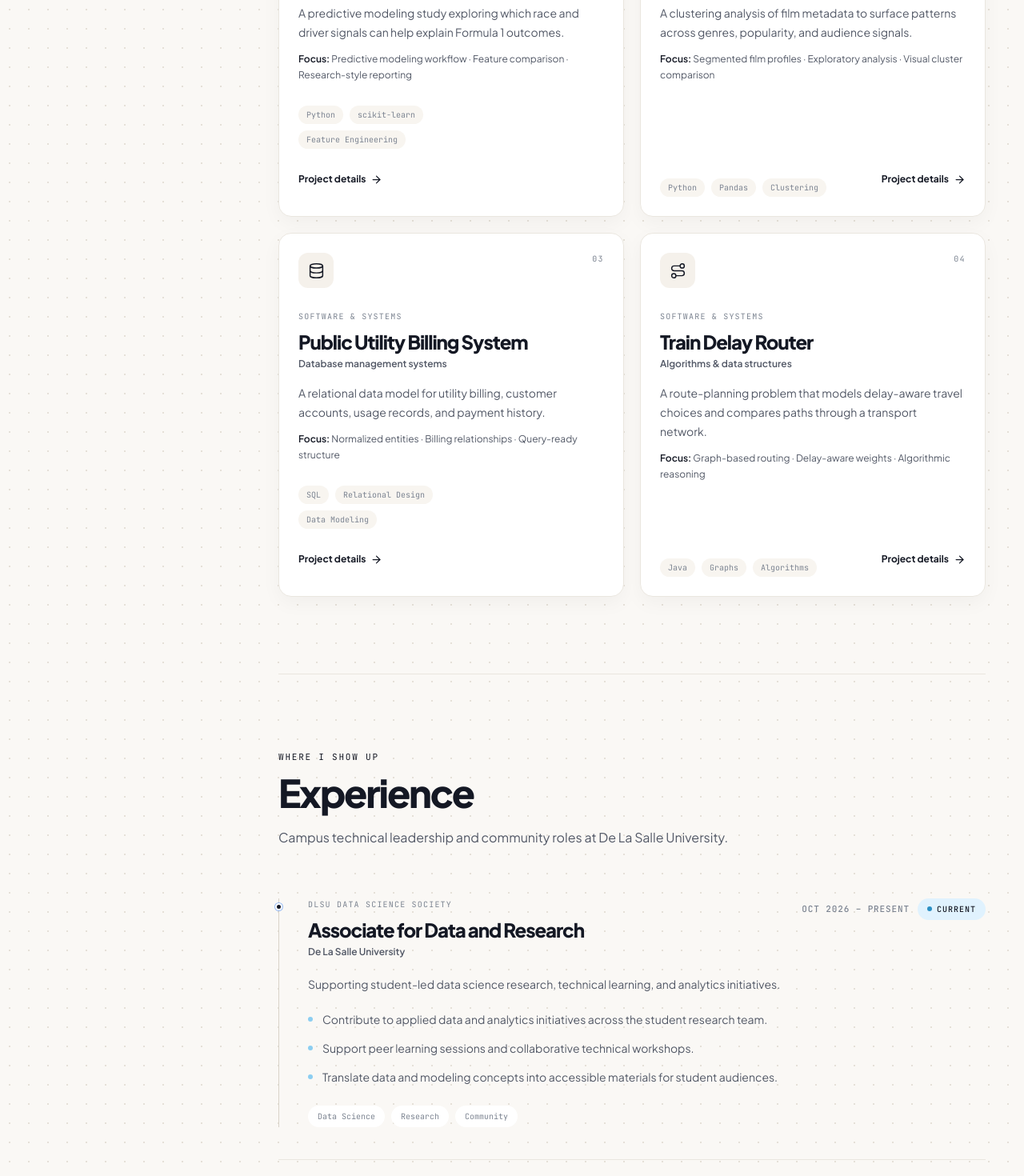
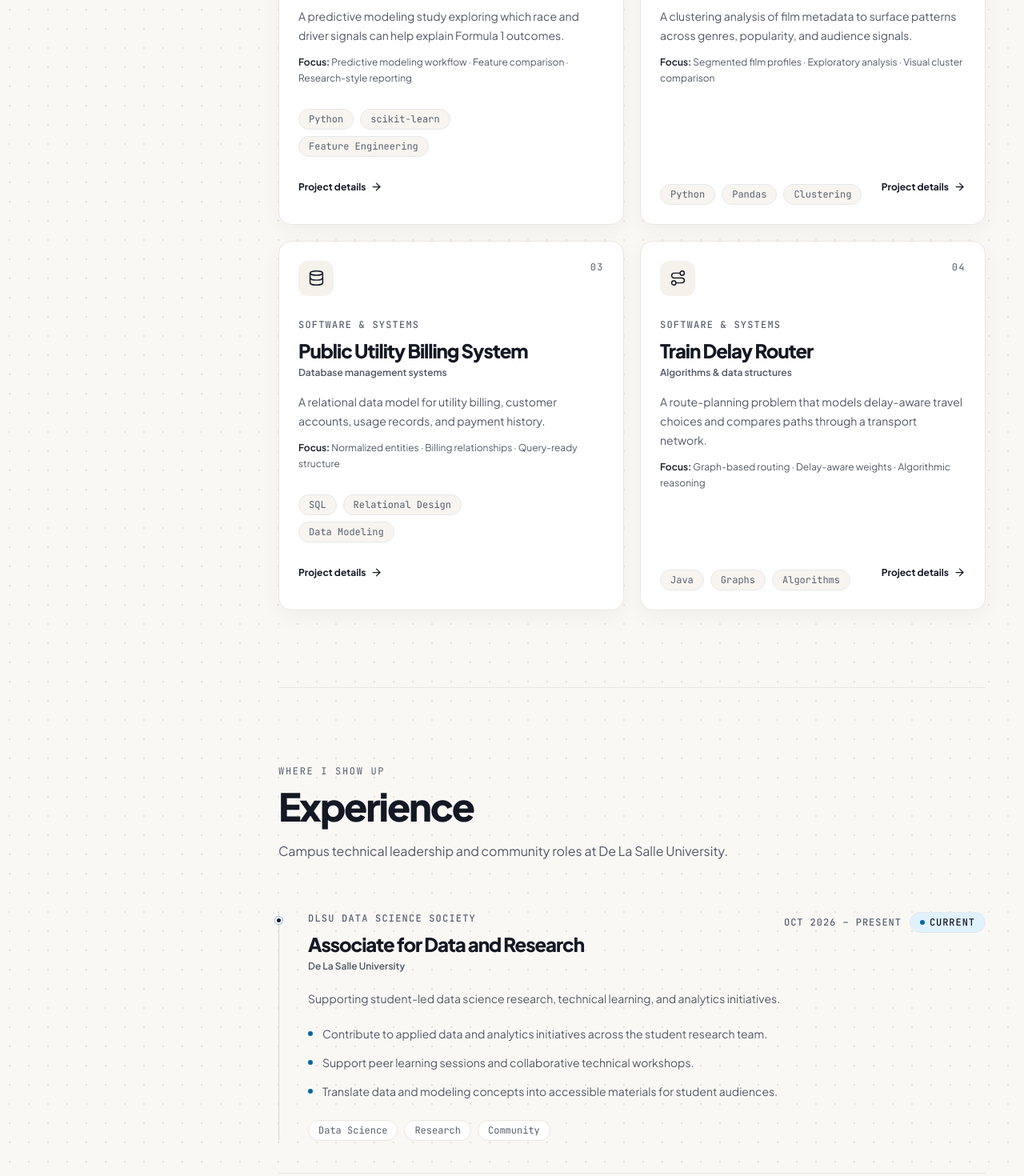
Before and after one commit to isthatpaul/Portfolio, a Next.js app: page / in a window 1280 px wide. Shown: the part 1080-2550 px from the top of the page at 80% size. Built offline with nearby package versions, Linux system fonts and the light colour scheme.

Commit message:
style(tokens): enforce WCAG AA slate contrast, 12px minimum text scale, and tokenized footer pills

```diff
--- a/design-system/paul-crisologo-career-portfolio/tokens.css
+++ b/design-system/paul-crisologo-career-portfolio/tokens.css
@@ -3,16 +3,20 @@
   --color-surface: #FFFFFF;
   --color-surface-raised: #FFFFFF;
   --color-surface-elevated: #F5F1EB;
+  --color-surface-chip: #F8F5F0;
+  --color-surface-footer: #F3EFEA;
   --color-foreground: #141824;
   --color-muted-foreground: #525866;
-  --color-muted-strong: #7C8491;
+  --color-muted-strong: #59606E;
   --color-primary: #141824;
   --color-primary-strong: #2D3443;
   --color-accent: #E0F2FE;
   --color-accent-strong: #BDE3FA;
+  --color-accent-dot: #0369A1;
   --color-highlight-amber: #FEF3C7;
   --color-destructive: #B42318;
   --color-border: #EAE6DF;
+  --color-border-footer: #E6E0D6;
   --color-border-strong: rgba(20, 24, 36, 0.30);
   --color-ring: #141824;
   --font-heading: "Plus Jakarta Sans", Inter, ui-sans-serif, system-ui, -apple-system, BlinkMacSystemFont, "Segoe UI", sans-serif;
--- a/src/app/globals.css
+++ b/src/app/globals.css
@@ -41,7 +41,7 @@ textarea {
 }
 
 ::selection {
-  background: rgba(34, 211, 238, 0.24);
+  background: var(--color-accent);
   color: var(--color-foreground);
 }
 
@@ -64,10 +64,10 @@ select:focus-visible {
 }
 
 .eyebrow {
-  color: var(--color-muted-foreground-strong);
+  color: var(--color-muted-strong);
   font-family: var(--font-mono);
-  font-size: 0.69rem;
-  letter-spacing: 0.16em;
+  font-size: 0.75rem;
+  letter-spacing: 0.14em;
   line-height: 1.4;
   text-transform: uppercase;
 }
--- a/src/components/layout/Footer.tsx
+++ b/src/components/layout/Footer.tsx
@@ -36,27 +36,28 @@ export function Footer() {
 
   return (
     <>
-      <footer className="mb-0 w-full border-t border-[#E6E0D6] bg-[#F3EFEA]" id="footer">
+      <footer className="mb-0 w-full border-t border-footer-line bg-footer-surface" id="footer">
         <div className="mx-auto max-w-5xl px-6 pb-10 pt-16 sm:px-12">
           <div>
-            <svg aria-hidden="true" className="-ml-1 mb-2 h-11 w-11 text-[#F59E0B]" fill="none" viewBox="0 0 56 56">
+            <svg aria-hidden="true" className="-ml-1 mb-2 h-11 w-11 text-muted-strong" fill="none" viewBox="0 0 56 56">
+              <circle cx="11" cy="40" fill="var(--color-highlight-amber)" r="6" />
               <path d="M10 40C16 30 21 23 31 16" stroke="currentColor" strokeLinecap="round" strokeWidth="2" />
               <path d="M33 8V18M28 13H38M43 23L49 29M46 26H40" stroke="currentColor" strokeLinecap="round" strokeWidth="2" />
-              <circle cx="11" cy="40" fill="currentColor" r="3" />
+              <circle cx="11" cy="40" fill="var(--color-foreground)" r="2.5" />
             </svg>
 
             <p className="eyebrow">{editorialFooter.eyebrow}</p>
             <h2 className="mt-4 max-w-[680px] font-display text-4xl font-extrabold leading-[1.08] tracking-tight text-ink sm:text-5xl lg:text-[3.5rem]">
               <span className="block">{editorialFooter.headline.lineOne}</span>
               <span className="relative isolate inline-block w-fit">
-                <span aria-hidden="true" className="absolute bottom-[0.06em] left-0 right-0 top-[46%] -z-10 -rotate-1 rounded-[45%_55%_48%_52%] bg-[#E0F2FE]" />
+                <span aria-hidden="true" className="absolute bottom-[0.06em] left-0 right-0 top-[46%] -z-10 -rotate-1 rounded-[45%_55%_48%_52%] bg-accent" />
                 {editorialFooter.headline.lineTwo}
               </span>
             </h2>
 
             <div className="mt-8 flex flex-wrap items-center gap-3">
               <a
-                className="inline-flex min-h-11 items-center gap-2 rounded-full bg-[#FDBA74] px-5 py-2.5 text-sm font-medium text-ink transition-transform duration-200 hover:-translate-y-0.5"
+                className="inline-flex min-h-11 items-center gap-2 rounded-full bg-ink px-5 py-2.5 text-sm font-semibold text-white transition-transform duration-200 hover:-translate-y-0.5"
                 href={`mailto:${links.email}`}
               >
                 <Mail aria-hidden="true" size={16} />
@@ -64,19 +65,19 @@ export function Footer() {
               </a>
               <button
                 aria-label={copied ? "Email copied to clipboard" : `Copy ${links.email} email address`}
-                className="inline-flex min-h-11 items-center gap-2 rounded-full border border-line bg-white px-4 py-2.5 text-sm font-medium text-ink transition-colors duration-200 hover:border-ink/30 hover:bg-[#F5F1EB]"
+                className="inline-flex min-h-11 items-center gap-2 rounded-full border border-ink/15 bg-accent px-4 py-2.5 text-sm font-semibold text-ink transition-colors duration-200 hover:bg-accent-strong"
                 onClick={handleCopyEmail}
                 type="button"
               >
                 {copied ? <Check aria-hidden="true" size={16} /> : <Copy aria-hidden="true" size={16} />}
                 <span>{copied ? "Copied" : "Copy email"}</span>
               </button>
-              <a className="inline-flex min-h-11 items-center gap-2 rounded-full bg-[#FDE047] px-5 py-2.5 text-sm font-medium text-ink transition-transform duration-200 hover:-translate-y-0.5" href={links.linkedin} rel="noreferrer" target="_blank">
+              <a className="inline-flex min-h-11 items-center gap-2 rounded-full border border-line bg-surface px-5 py-2.5 text-sm font-semibold text-ink transition-colors duration-200 hover:border-ink/30 hover:bg-elevated" href={links.linkedin} rel="noreferrer" target="_blank">
                 <Linkedin aria-hidden="true" size={16} />
                 {editorialFooter.linkedinLabel}
                 <ArrowUpRight aria-hidden="true" size={15} />
               </a>
-              <a className="inline-flex min-h-11 items-center gap-2 rounded-full bg-[#BAE6FD] px-5 py-2.5 text-sm font-medium text-ink transition-transform duration-200 hover:-translate-y-0.5" href={links.github} rel="noreferrer" target="_blank">
+              <a className="inline-flex min-h-11 items-center gap-2 rounded-full border border-line bg-surface px-5 py-2.5 text-sm font-semibold text-ink transition-colors duration-200 hover:border-ink/30 hover:bg-elevated" href={links.github} rel="noreferrer" target="_blank">
                 <Github aria-hidden="true" size={16} />
                 {editorialFooter.githubLabel}
                 <ArrowUpRight aria-hidden="true" size={15} />
@@ -84,7 +85,7 @@ export function Footer() {
             </div>
           </div>
 
-          <div className="mt-14 flex flex-col gap-3 border-t border-[#E6E0D6] pt-6 text-xs text-[#7C8491] sm:flex-row sm:items-center sm:justify-between">
+          <div className="mt-14 flex flex-col gap-3 border-t border-footer-line pt-6 text-xs text-muted-strong sm:flex-row sm:items-center sm:justify-between">
             <p>{editorialFooter.metadata}</p>
             <a className="inline-flex min-h-11 items-center gap-1 rounded-full px-3 -mx-3 font-semibold text-ink transition-colors hover:bg-black/5" href="#top">{editorialFooter.backToTop}</a>
           </div>
--- a/src/components/sections/AcademicWork.tsx
+++ b/src/components/sections/AcademicWork.tsx
@@ -101,14 +101,14 @@ export function AcademicWork() {
             transition={{ delay: reduceMotion ? 0 : index * 0.035, duration: 0.32, ease: "easeOut" }}
           >
             <div className="flex items-start justify-between gap-5">
-              <div className="flex h-11 w-11 items-center justify-center rounded-xl bg-[#F5F1EB] text-ink">
+              <div className="flex h-11 w-11 items-center justify-center rounded-xl bg-elevated text-ink">
                 <Icon name={work.icon} size={21} />
               </div>
-              <span className="font-mono text-[10px] uppercase tracking-[0.14em] text-[#7C8491]">0{index + 1}</span>
+              <span className="font-mono text-xs uppercase tracking-[0.12em] text-muted-strong">0{index + 1}</span>
             </div>
 
             <div className="mt-7">
-              <p className="font-mono text-[10px] uppercase tracking-[0.12em] text-[#7C8491]">{work.category}</p>
+              <p className="font-mono text-xs font-medium uppercase tracking-[0.1em] text-muted-strong">{work.category}</p>
               <h3 className="mt-2 font-display text-xl font-extrabold tracking-[-0.045em] text-ink sm:text-2xl">{work.title}</h3>
               <p className="mt-1 text-xs font-semibold text-muted">{work.context}</p>
               <p className="mt-4 max-w-[470px] text-sm leading-6 text-muted">{work.summary}</p>
@@ -119,7 +119,7 @@ export function AcademicWork() {
 
             <div className="mt-auto flex flex-wrap items-end justify-between gap-4 pt-7">
               <ul aria-label={`${work.title} technology tags`} className="flex max-w-[70%] flex-wrap gap-2">
-                {work.tags.map((tag) => <li className="rounded-full bg-[#F8F5F0] px-2.5 py-1 font-mono text-[10px] text-[#7C8491]" key={tag}>{tag}</li>)}
+                {work.tags.map((tag) => <li className="rounded-full border border-line/80 bg-chip px-3 py-1 font-mono text-xs text-muted-strong" key={tag}>{tag}</li>)}
               </ul>
               <button
                 aria-label={`${work.title} — ${sectionCopy.academicWorks.inspectAction}`}
@@ -174,15 +174,15 @@ export function AcademicWork() {
 
               <div className="mt-8 grid gap-6 border-t border-line pt-6 sm:grid-cols-2">
                 <div>
-                  <h4 className="font-mono text-[10px] uppercase tracking-[0.14em] text-[#7C8491]">Focus</h4>
+                  <h4 className="font-mono text-xs font-medium uppercase tracking-[0.12em] text-muted-strong">Focus</h4>
                   <ul className="mt-3 space-y-2 text-sm font-semibold text-ink">
-                    {selectedWork.outcomes.map((outcome) => <li className="flex gap-2" key={outcome}><span className="mt-2 h-1.5 w-1.5 shrink-0 rounded-full bg-[#8CCEF1]" />{outcome}</li>)}
+                    {selectedWork.outcomes.map((outcome) => <li className="flex gap-2" key={outcome}><span className="mt-2 h-1.5 w-1.5 shrink-0 rounded-full bg-accent-dot" />{outcome}</li>)}
                   </ul>
                 </div>
                 <div>
-                  <h4 className="font-mono text-[10px] uppercase tracking-[0.14em] text-[#7C8491]">Stack</h4>
+                  <h4 className="font-mono text-xs font-medium uppercase tracking-[0.12em] text-muted-strong">Stack</h4>
                   <ul className="mt-3 flex flex-wrap gap-2">
-                    {selectedWork.tags.map((tag) => <li className="rounded-full bg-[#F8F5F0] px-3 py-1.5 font-mono text-[10px] text-muted" key={tag}>{tag}</li>)}
+                    {selectedWork.tags.map((tag) => <li className="rounded-full border border-line/80 bg-chip px-3 py-1 font-mono text-xs text-muted-strong" key={tag}>{tag}</li>)}
                   </ul>
                 </div>
               </div>
--- a/src/components/sections/Experience.tsx
+++ b/src/components/sections/Experience.tsx
@@ -28,18 +28,18 @@ export function Experience() {
               <span aria-hidden="true" className="absolute -left-[5px] top-1.5 h-[9px] w-[9px] rounded-full border-2 border-white bg-ink ring-1 ring-ink/10" />
               <div className="flex flex-wrap items-start justify-between gap-4">
                 <div>
-                  <p className="font-mono text-[10px] uppercase tracking-[0.12em] text-[#7C8491]">{item.organization}</p>
+                  <p className="font-mono text-xs font-medium uppercase tracking-[0.1em] text-muted-strong">{item.organization}</p>
                   <h3 className="mt-2 font-display text-xl font-extrabold tracking-[-0.045em] text-ink sm:text-2xl">{item.role}</h3>
                   <p className="mt-1 text-xs font-semibold text-muted">{item.location}</p>
                 </div>
                 {(item.date || item.current) ? (
                   <div className="flex flex-wrap items-center gap-2.5">
                     {item.date ? (
-                      <span className="font-mono text-[11px] font-medium uppercase leading-5 tracking-[0.08em] text-[#7C8491]">{item.date}</span>
+                      <span className="font-mono text-xs font-medium uppercase leading-5 tracking-[0.08em] text-muted-strong">{item.date}</span>
                     ) : null}
                     {item.current ? (
-                      <span className="inline-flex items-center gap-1.5 rounded-full bg-[#E0F2FE] px-3 py-1.5 font-mono text-[10px] font-medium uppercase tracking-[0.1em] text-ink">
-                        <span aria-hidden="true" className="h-1.5 w-1.5 rounded-full bg-[#2B8FC4]" />
+                      <span className="inline-flex items-center gap-1.5 rounded-full border border-ink/10 bg-accent px-3 py-1 font-mono text-xs font-medium uppercase tracking-[0.08em] text-ink">
+                        <span aria-hidden="true" className="h-1.5 w-1.5 rounded-full bg-accent-dot" />
                         Current
                       </span>
                     ) : null}
@@ -50,11 +50,11 @@ export function Experience() {
               <p className="mt-5 max-w-[650px] text-sm leading-6 text-muted">{item.summary}</p>
               <ul className="mt-5 space-y-3 text-sm leading-6 text-muted">
                 {item.impact.map((point) => (
-                  <li className="flex gap-3" key={point}><span aria-hidden="true" className="mt-[9px] h-1.5 w-1.5 shrink-0 rounded-full bg-[#8CCEF1]" />{point}</li>
+                  <li className="flex gap-3" key={point}><span aria-hidden="true" className="mt-[9px] h-1.5 w-1.5 shrink-0 rounded-full bg-accent-dot" />{point}</li>
                 ))}
               </ul>
               <ul aria-label={`${item.role} skill tags`} className="mt-6 flex flex-wrap gap-2">
-                {item.tags.map((tag) => <li className="rounded-full bg-white px-3 py-1.5 font-mono text-[10px] text-[#7C8491]" key={tag}>{tag}</li>)}
+                {item.tags.map((tag) => <li className="rounded-full border border-line bg-surface px-3 py-1 font-mono text-xs text-muted-strong" key={tag}>{tag}</li>)}
               </ul>
             </div>
           </motion.article>
--- a/src/components/sections/Hero.tsx
+++ b/src/components/sections/Hero.tsx
@@ -116,7 +116,7 @@ export function Hero() {
             </a>
           </motion.div>
 
-          <p className="mt-8 font-mono text-[10px] uppercase tracking-[0.14em] text-[#7C8491]">{profile.degree}</p>
+          <p className="mt-8 font-mono text-xs uppercase tracking-[0.12em] text-muted-strong">{profile.degree}</p>
         </div>
 
         <motion.div
@@ -151,7 +151,7 @@ export function Hero() {
               <path d="M51 74C63 62 75 55 90 51M422 83C436 76 450 74 464 75" stroke="#141824" strokeDasharray="3 8" strokeLinecap="round" strokeWidth="2" opacity=".55" />
             </svg>
           </div>
-          <p className="mt-3 text-right font-mono text-[10px] uppercase tracking-[0.12em] text-[#7C8491]">data / systems / software</p>
+          <p className="mt-3 text-right font-mono text-xs uppercase tracking-[0.12em] text-muted-strong">data / systems / software</p>
         </motion.div>
       </div>
     </section>
--- a/tailwind.config.ts
+++ b/tailwind.config.ts
@@ -14,11 +14,17 @@ const config: Config = {
         surface: "var(--color-surface)",
         raised: "var(--color-surface-raised)",
         elevated: "var(--color-surface-elevated)",
+        chip: "var(--color-surface-chip)",
+        "footer-surface": "var(--color-surface-footer)",
         ink: "var(--color-foreground)",
         muted: "var(--color-muted-foreground)",
+        "muted-strong": "var(--color-muted-strong)",
         accent: "var(--color-accent)",
+        "accent-strong": "var(--color-accent-strong)",
+        "accent-dot": "var(--color-accent-dot)",
         amber: "var(--color-highlight-amber)",
         line: "var(--color-border)",
+        "footer-line": "var(--color-border-footer)",
       },
       fontFamily: {
         display: ["var(--font-heading)"],
```
